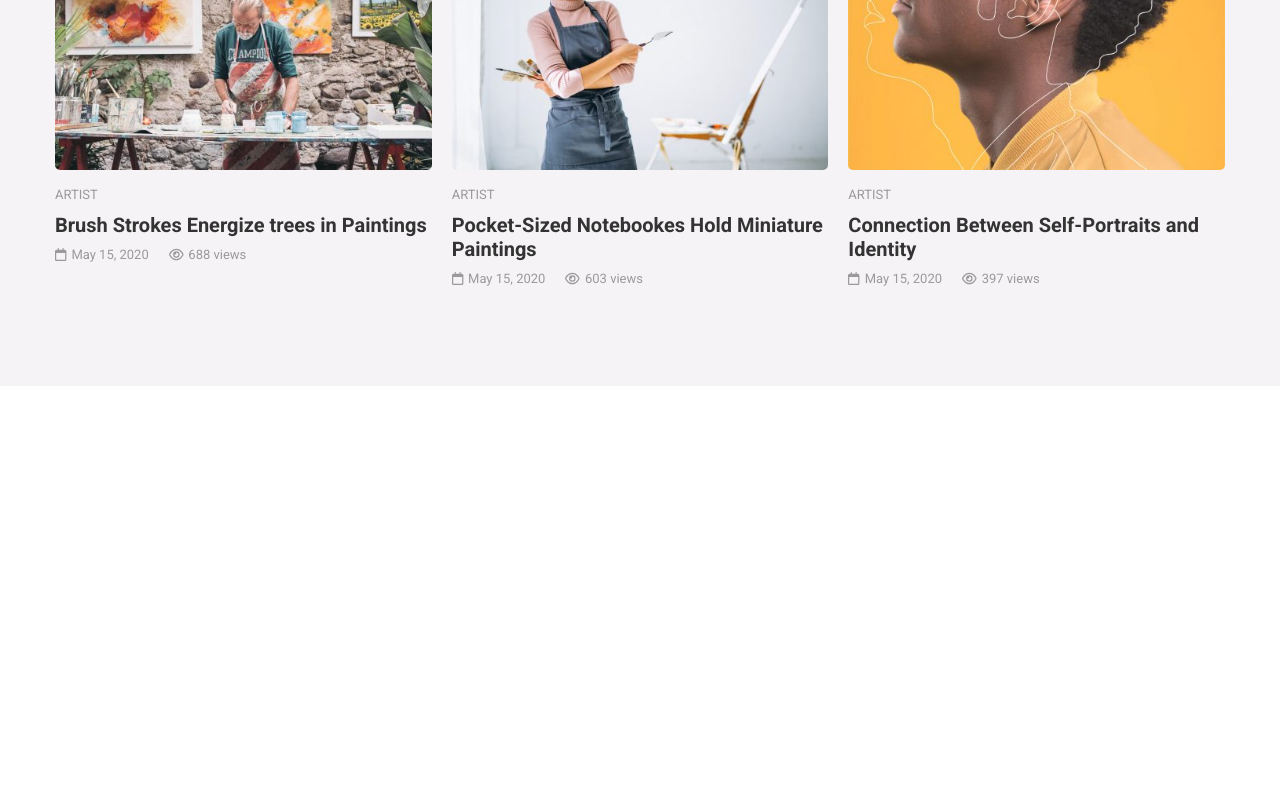
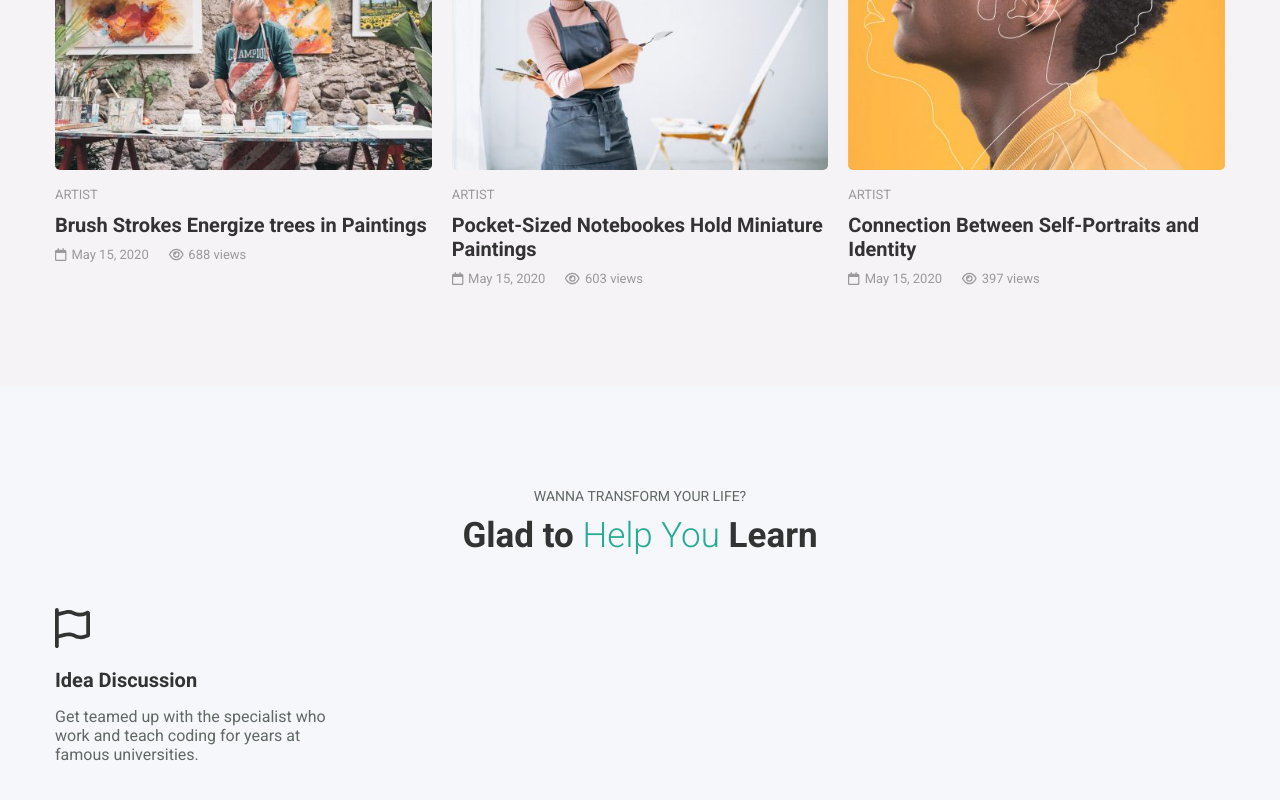
Before and after one commit to Pierfran992/proj-html-vuejs, a Vue app: page / in a window 1280 px wide. Shown: the part 4159-4959 px from the top of the page. Before the commit the page ends 4545 px from the top, so only its background shows below. Built offline with nearby package versions, Linux system fonts and the light colour scheme.

Commit message:
Sviluppo: - Completata la macrostruttura della SectionHelp;

```diff
--- a/src/App.vue
+++ b/src/App.vue
@@ -6,6 +6,7 @@ import SectionService from './components/SectionService.vue';
 import SectionCourses from './components/SectionCourses.vue';
 import SectionTalkAbout from './components/SectionTalkAbout.vue';
 import SectionBlog from './components/SectionBlog.vue';
+import SectionHelp from './components/SectionHelp.vue';
 
 export default {
     name: "App",
@@ -17,6 +18,7 @@ export default {
         SectionCourses,
         SectionTalkAbout,
         SectionBlog,
+        SectionHelp,
     }
 }
 </script>
@@ -34,6 +36,7 @@ export default {
         <SectionCourses />
         <SectionTalkAbout />
         <SectionBlog />
+        <SectionHelp />
     </main>
 </template>
 
--- /dev/null
+++ b/src/components/SectionHelp.vue
@@ -0,0 +1,98 @@
+<script>
+export default {
+    name: "SectionHelp",
+}
+</script>
+
+<template>
+    <section>
+        <div class="container">
+            <span class="subtitle">
+                WANNA TRANSFORM YOUR LIFE?
+            </span>
+            <!-- titolo della sezione -->
+            <h1>Glad to <span>Help You</span> Learn</h1>
+
+            <!-- container delle card -->
+            <div class="ctn_card">
+                <!-- card -->
+                <div class="card">
+                    <!-- icona della card -->
+                    <div class="slot_icon">
+                        <font-awesome-icon icon="fa-regular fa-flag" />
+                    </div>
+                    <!-- testo della card -->
+                    <div class="slot_text">
+                        <h5>Idea Discussion</h5>
+                        <p>
+                            Get teamed up with the specialist who work and teach coding for years at famous
+                            universities.
+                        </p>
+                    </div>
+                </div>
+            </div>
+
+        </div>
+    </section>
+</template>
+
+<style lang="scss" scoped>
+@use '../styles/partials/variables.scss' as *;
+@use '../styles/partials/mixins.scss' as *;
+
+section {
+    background-color: $sectionSecondColor;
+    padding: 100px 0;
+}
+
+.container {
+    text-align: center;
+
+    .subtitle {
+        color: $fontThirdCOlor;
+        font-size: 14px;
+    }
+
+    h1 {
+        color: $fontPrimaryColor;
+        font-size: 35px;
+        margin-top: 10px;
+
+        span {
+            color: $fontSecondaryColor;
+            font-weight: 300;
+        }
+    }
+}
+
+.ctn_card {
+    margin-top: 50px;
+    @include between();
+    align-items: stretch;
+    gap: 20px;
+
+    .card {
+        width: calc((100% - 60px) / 4);
+
+        .slot_icon {
+            text-align: start;
+            color: $fontPrimaryColor;
+            font-size: 40px;
+        }
+
+        .slot_text {
+            text-align: start;
+
+            h5 {
+                color: $fontPrimaryColor;
+                font-size: 20px;
+                margin: 15px 0;
+            }
+
+            p {
+                color: $fontThirdCOlor;
+            }
+        }
+    }
+}
+</style>
--- a/src/main.js
+++ b/src/main.js
@@ -22,6 +22,8 @@ import { faUser } from '@fortawesome/free-regular-svg-icons'
 import { faArrowRight } from '@fortawesome/free-solid-svg-icons'
 import { faCalendar } from '@fortawesome/free-regular-svg-icons'
 import { faEye } from '@fortawesome/free-regular-svg-icons'
+import { faFlag } from '@fortawesome/free-regular-svg-icons'
+
 
 
 
@@ -30,7 +32,7 @@ import { faEye } from '@fortawesome/free-regular-svg-icons'
 
 
 /* add icons to the library */
-library.add(faUserSecret, faAngleDown, faCartShopping, faCircleUser, faMagnifyingGlass, faRulerCombined, faBook, faLifeRing, faCheck, faFileLines, faUser, faArrowRight, faCalendar, faEye);
+library.add(faUserSecret, faAngleDown, faCartShopping, faCircleUser, faMagnifyingGlass, faRulerCombined, faBook, faLifeRing, faCheck, faFileLines, faUser, faArrowRight, faCalendar, faEye, faFlag);
 
 createApp(App)
     .component('font-awesome-icon', FontAwesomeIcon)
```
